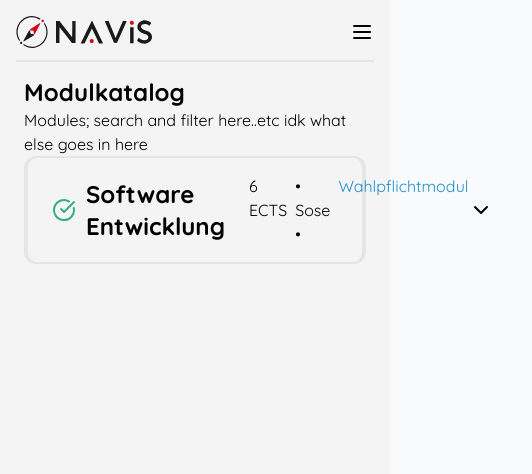
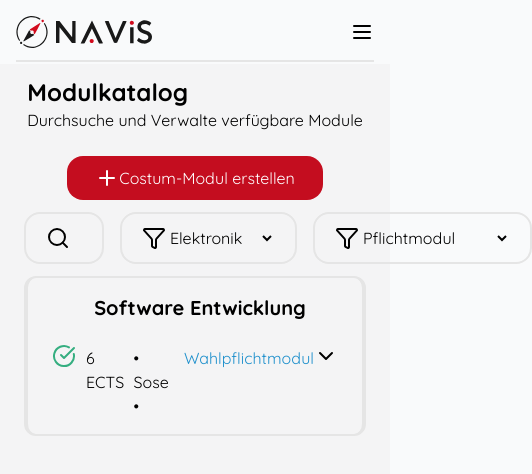
Before and after one commit to TuBerlin-Projekt-Medienerstellung/StudiKompass, a Next.js app: page /protected/modules in a window 390 px wide. Shown: the top 474 px of the page, 532 px wide, since content can reach past the window. Built offline with nearby package versions, Linux system fonts and the light colour scheme; no server answers.

Commit message:
Responsive modul-card, navbar fix, filter and search fields in Modules page

```diff
--- a/app/globals.css
+++ b/app/globals.css
@@ -8,11 +8,13 @@
     --color-background: var(--background);
     --color-foreground: var(--foreground);
 
-    --color-oxblood: #E7000B;
-    --color-dark-khaki: #2D3319;
-    --color-sandy-brown: #F29E4C;
-    --color-blue-bell: #1F90CC;
-    --color-mint-leaf: #35AE80;
+    --color-flag-red: var(--flag-red);
+    --color-dark-khaki: var(--dark-khaki);
+    --color-sandy-brown: var(--sandy-brown);
+    --color-blue-bell: var(--blue-bell);
+    --color-mint-leaf: var(--mint-leaf);
+    --color-violet-ray: var(--violet-ray);
+    --color-raspbarry-plum: var(--raspbarry-plum);
 
     --color-card: hsl(var(--card));
     --color-card-foreground: hsl(var(--card-foreground));
@@ -74,6 +76,13 @@
     :root {
         --background: #F9FAFB;
         --foreground: #000000;
+        --flag-red: #C40D1F;
+        --dark-khaki: #2D3319;
+        --sandy-brown: #F29E4C;
+        --blue-bell: #1F90CC;
+        --mint-leaf: #35AE80;
+        --violet-ray: #8F13FD;
+        --raspbarry-plum: #B00F7F;
         --card: 0 0% 100%;
         --card-foreground: 0 0% 3.9%;
         --popover: 0 0% 100%;
@@ -108,4 +117,9 @@
     body {
         @apply bg-background text-foreground;
     }
+
+    button {
+        @apply cursor-pointer;
+    }
+
 }
--- a/app/protected/modules/page.tsx
+++ b/app/protected/modules/page.tsx
@@ -1,15 +1,49 @@
 import ModulCard from "@/components/modul-card";
+import {Plus, Search, Funnel} from 'lucide-react';
+import ModalCustomModal from "@/components/modal-custom-modal"
 
 export default function ModulesPage() {
     return (
+        <section className="flex flex-col gap-3">
+            <header className="flex md:justify-between md:flex-row flex-col items-center md:items-start gap-6">
                 <div>
                     <h1 className="text-2xl font-bold">Modulkatalog</h1>
-      <p>Modules; search and filter here..etc idk what else goes in here</p>
+                    <p>Durchsuche und Verwalte verfügbare Module</p>
+                </div>
+                <button
+                    className="flex bg-flag-red text-white justify-center items-center px-3 rounded-2xl w-64 h-11">
+                    <Plus/>
+                    Costum-Modul erstellen
+                </button>
+            </header>
 
+
+            <div className="flex flex-row gap-4">
+                <div className="border-2 rounded-2xl flex flex-2 py-3 px-5 gap-3 pointer-events-auto">
+                    <label htmlFor="search"> <Search/></label>
+                    <input className="w-full" type="text" id="search" placeholder="Module durchsuchen"/>
+                </div>
+                <div className="border-2 rounded-2xl py-3 px-5 flex">
+                    <label htmlFor="types"> <Funnel/></label>
+                    <select name="types" id="types">
+                        <option value="Elektronik">Elektronik</option>
+                        <option value="Informatik">Informatik</option>
+                        <option value="Mathematik">Mathematik</option>
+                    </select>
+                </div>
+                <div className="border-2 rounded-2xl py-3 px-5 flex">
+                    <label htmlFor="kindOfModul"> <Funnel/></label>
+                    <select name="kindOfModul" id="kindOfModul">
+                        <option value="Pflichtmodul">Pflichtmodul</option>
+                        <option value="Wahlpflichtmodul">Wahlpflichtmodul</option>
+                        <option value="Wahlmodul">Wahlmodul</option>
+                    </select>
+                </div>
+            </div>
             <div className="w-full">
-        <ModulCard />
+                <ModulCard/>
             </div>
 
-    </div>
+        </section>
     );
 }
--- /dev/null
+++ b/components/modal-custom-modal.tsx
@@ -0,0 +1,8 @@
+import React from 'react'
+
+const ModalCustomModal = () => {
+    return (
+        <div>ModalCustomModal</div>
+    )
+}
+export default ModalCustomModal
--- a/components/modul-card.tsx
+++ b/components/modul-card.tsx
@@ -25,9 +25,9 @@ const ModulCard = () => {
                         {liked ? <CircleCheckBig className="text-mint-leaf"/> : <Circle/>}
                     </button>
 
-                    <div className='flex gap-6 items-center'>
+                    <div className='flex gap-6 items-center md:flex-row flex-col'>
                         {/** Hier fetchen für den Titel **/}
-                        <h1 className='font-bold text-2xl'>Software Entwicklung</h1>
+                        <h1 className='font-bold md:text-2xl text-xl'>Software Entwicklung</h1>
                         <div className='flex gap-2'>
                             {/** Hier fetchen für Infos **/}
                             <div>6 ECTS</div>
@@ -67,11 +67,11 @@ const ModulCard = () => {
                                 den Betreuern einem Projektbericht niedergelegt.
                             </p>
                         </div>
-                        <div className='flex justify-between gap-2'>
+                        <div className='flex justify-between gap-2 md:flex-row flex-col'>
                             {/** Hier fetchen für die Details, gerade werden dummy daten von constants gefetchtet **/}
                             {details.map((detail, index) => (
                                 <div key={index}
-                                     className='bg-[#E3E6EA] flex border-2 rounded-xl w-1/4 items-center p-4 flex-col'>
+                                     className='bg-[#E3E6EA] flex border-2 rounded-xl w-full items-center p-4 flex-col'>
                         <span>
                             {detail.name}
                         </span>
@@ -84,12 +84,12 @@ const ModulCard = () => {
 
                         </div>
                         <div className='flex rounded-lg gap-2'>
-                            <button className='bg-[#8F13FD] text-white px-4 py-2 rounded-lg w-5/6'>
+                            <button className='bg-violet-ray text-white px-4 py-2 rounded-lg w-5/6'>
                                 Zum Planer hinzufügen
                             </button>
                             {/** Hier Link von Moses einfügen */}
                             <Link href="#"
-                                  className='bg-[#C40D1F] text-white w-1/6 px-4 py-2 rounded-lg flex items-center justify-center gap-2'>
+                                  className='bg-flag-red text-white w-1/6 px-4 py-2 rounded-lg flex items-center justify-center gap-2'>
                                 zu Moses
                                 <SquareArrowOutUpRight className='justify-self-end'/>
                             </Link>
--- a/components/nav-bar.tsx
+++ b/components/nav-bar.tsx
@@ -8,7 +8,7 @@ import {navBarLinks} from "@/constants";
 import {X, Menu} from "lucide-react"
 import {usePathname} from "next/navigation";
 import {useState, useEffect, useCallback} from "react";
-import { createClient } from '@/lib/supabase/client'
+import {createClient} from '@/lib/supabase/client'
 //Things to fix:
 
 // 1) bug with navbar in mobile mode (profile + studiengangwahl shouldn't cover content or be interactive -> dowpdown should disable current page functions)
@@ -34,10 +34,10 @@ const NavBar = () => {
 
     const fetchProfileData = useCallback(async () => {
         const supabase = createClient()
-        const { data: { user } } = await supabase.auth.getUser()
+        const {data: {user}} = await supabase.auth.getUser()
         if (!user) return
 
-        const { data } = await supabase
+        const {data} = await supabase
             .from('profiles')
             .select('username, studiengang, avatar_url')
             .eq('id', user.id)
@@ -62,7 +62,7 @@ const NavBar = () => {
     //z-50 works still gotta remove scrollable (add freeze) later
     return (
         <nav
-            className={`z-50 overflow-hidden md:h-screen md:w-72 w-full px-4 p-4 flex flex-col md:border-r-2 fixed justify-between ${mobileOpen ? "h-screen bg-background" : "h-16"}`}>
+            className={`z-50 overflow-hidden md:h-screen md:w-72 w-full px-4 p-4 flex flex-col md:border-r-2 fixed justify-between bg-background ${mobileOpen ? "h-screen" : "h-16"}`}>
             <div className="flex flex-col gap-4 w-full">
                 <div className="w-full flex flex-row justify-between items-center pb-3 border-b-2 md:border-none">
                     <Link className="flex items-center gap-2" href="/protected/planner">
```
Lines whose indentation alone changed are shown as unchanged.
